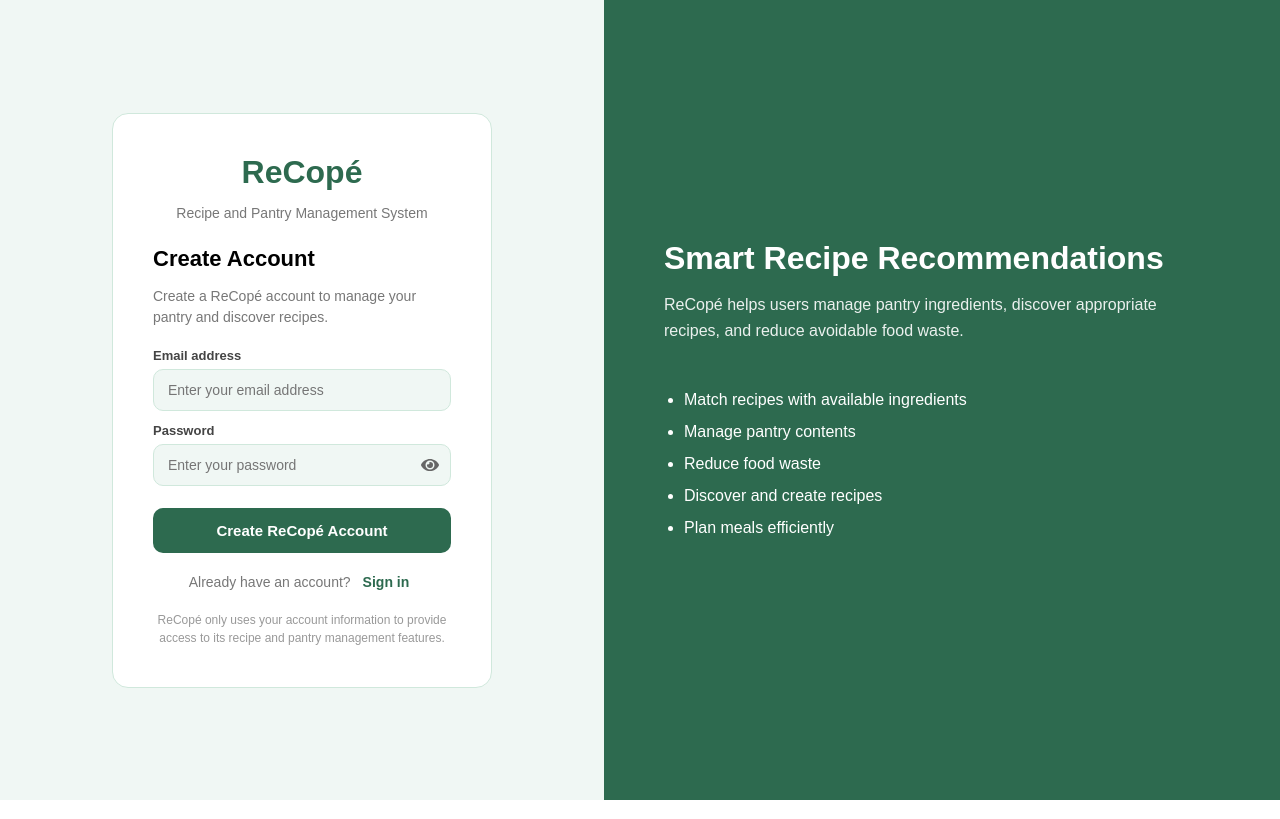
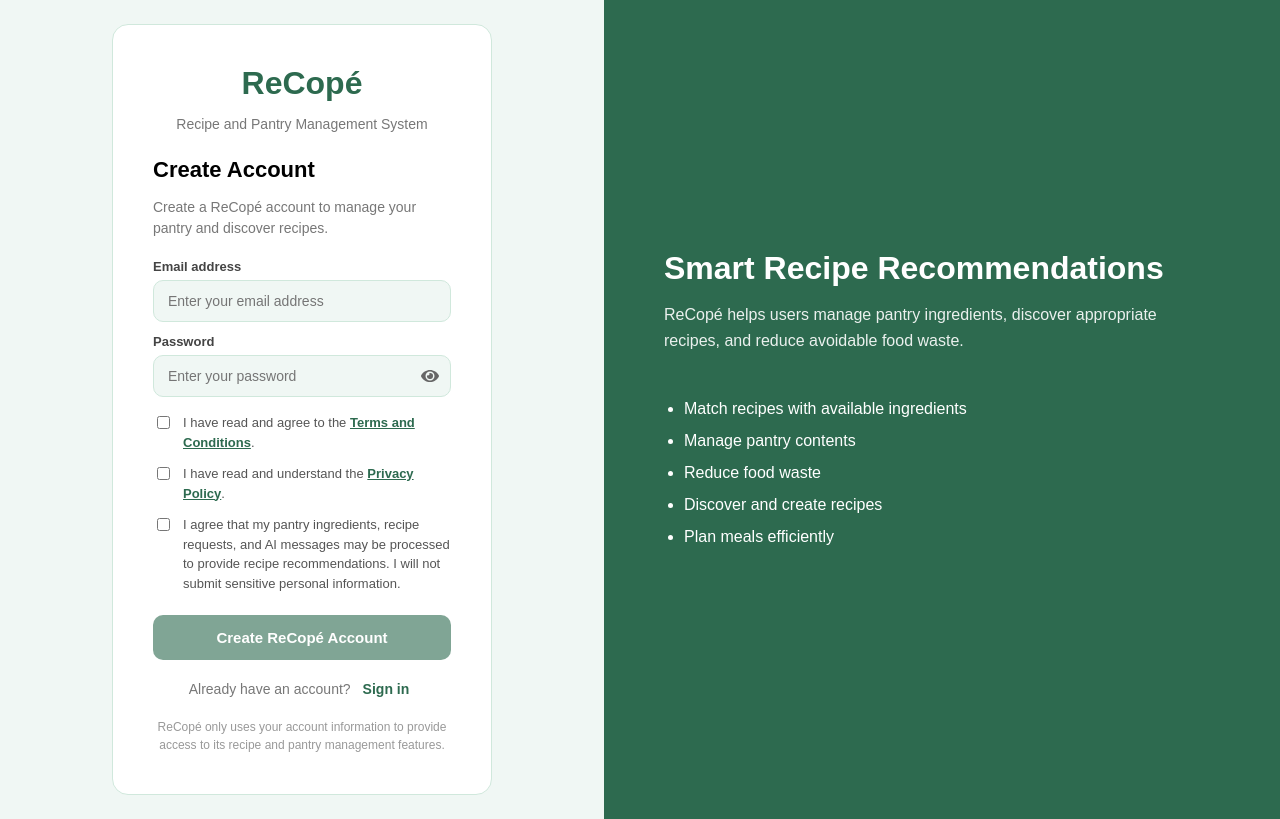
Before and after one commit to iamwhoiam3000/Recope-Final-Web-and-Mobile, a React (Create React App) app in the folder frontend/web/: page /login in a window 1280 px wide. Both pictures are taken after a click on the button "Sign up". Built offline with nearby package versions, Linux system fonts and the light colour scheme; no server answers.

Commit message:
Login updated

```diff
--- a/frontend/web/src/pages/Login.tsx
+++ b/frontend/web/src/pages/Login.tsx
@@ -31,6 +31,10 @@ export default function Login() {
 
   const [showPassword, setShowPassword] = useState(false);
 
+  const [termsAccepted, setTermsAccepted] = useState(false);
+  const [privacyAccepted, setPrivacyAccepted] = useState(false);
+  const [aiConsentAccepted, setAiConsentAccepted] = useState(false);
+
   const clearMessages = () => {
     setError("");
     setSuccess("");
@@ -44,12 +48,25 @@ export default function Login() {
 
     try {
       if (isSignUp) {
-        const { error: signUpError } = await supabase.auth.signUp({
+  if (!termsAccepted || !privacyAccepted || !aiConsentAccepted) {
+    setError(
+      "Please accept the Terms and Conditions, Privacy Policy, and AI data-processing consent before creating an account."
+    );
+    return;
+  }
+
+  const { error: signUpError } = await supabase.auth.signUp({
           email: email.trim(),
           password,
           options: {
-            emailRedirectTo: `${window.location.origin}/email-verified`,
-          },
+  emailRedirectTo: `${window.location.origin}/email-verified`,
+  data: {
+    terms_accepted: true,
+    privacy_accepted: true,
+    ai_consent_accepted: true,
+    consent_date: new Date().toISOString(),
+  },
+},
         });
 
         if (signUpError) {
@@ -136,6 +153,9 @@ export default function Login() {
     setIsSignUp((current) => !current);
     setPassword("");
     setShowPassword(false);
+    setTermsAccepted(false);
+    setPrivacyAccepted(false);
+    setAiConsentAccepted(false);
     clearMessages();
   };
 
@@ -358,6 +378,125 @@ export default function Login() {
               </button>
             </div>
 
+            {isSignUp && (
+  <div
+    style={{
+      marginTop: 16,
+      marginBottom: 12,
+      display: "flex",
+      flexDirection: "column",
+      gap: 12,
+    }}
+  >
+    <label
+      style={{
+        display: "flex",
+        alignItems: "flex-start",
+        gap: 10,
+        fontSize: 13,
+        color: "#555",
+        lineHeight: 1.5,
+        cursor: loading ? "not-allowed" : "pointer",
+      }}
+    >
+      <input
+        type="checkbox"
+        checked={termsAccepted}
+        onChange={(e) => {
+          setTermsAccepted(e.target.checked);
+          clearMessages();
+        }}
+        disabled={loading}
+        style={{ marginTop: 3 }}
+      />
+
+      <span>
+        I have read and agree to the{" "}
+        <a
+          href="/terms-and-conditions"
+          target="_blank"
+          rel="noreferrer"
+          style={{
+            color: GREEN.primary,
+            fontWeight: 600,
+          }}
+        >
+          Terms and Conditions
+        </a>
+        .
+      </span>
+    </label>
+
+    <label
+      style={{
+        display: "flex",
+        alignItems: "flex-start",
+        gap: 10,
+        fontSize: 13,
+        color: "#555",
+        lineHeight: 1.5,
+        cursor: loading ? "not-allowed" : "pointer",
+      }}
+    >
+      <input
+        type="checkbox"
+        checked={privacyAccepted}
+        onChange={(e) => {
+          setPrivacyAccepted(e.target.checked);
+          clearMessages();
+        }}
+        disabled={loading}
+        style={{ marginTop: 3 }}
+      />
+
+      <span>
+        I have read and understand the{" "}
+        <a
+          href="/privacy-policy"
+          target="_blank"
+          rel="noreferrer"
+          style={{
+            color: GREEN.primary,
+            fontWeight: 600,
+          }}
+        >
+          Privacy Policy
+        </a>
+        .
+      </span>
+    </label>
+
+    <label
+      style={{
+        display: "flex",
+        alignItems: "flex-start",
+        gap: 10,
+        fontSize: 13,
+        color: "#555",
+        lineHeight: 1.5,
+        cursor: loading ? "not-allowed" : "pointer",
+      }}
+    >
+      <input
+        type="checkbox"
+        checked={aiConsentAccepted}
+        onChange={(e) => {
+          setAiConsentAccepted(e.target.checked);
+          clearMessages();
+        }}
+        disabled={loading}
+        style={{ marginTop: 3 }}
+      />
+
+      <span>
+        I agree that my pantry ingredients, recipe requests, and AI messages may
+        be processed to provide recipe recommendations. I will not submit
+        sensitive personal information.
+      </span>
+    </label>
+  </div>
+)}
+
             {!isSignUp && (
               <button
                 type="button"
@@ -381,7 +520,11 @@ export default function Login() {
 
             <button
               type="submit"
-              disabled={loading}
+              disabled={
+                loading ||
+                (isSignUp &&
+                  (!termsAccepted || !privacyAccepted || !aiConsentAccepted))
+                }
               style={{
                 width: "100%",
                 padding: 14,
@@ -391,9 +534,19 @@ export default function Login() {
                 borderRadius: 10,
                 fontWeight: 600,
                 marginTop: 10,
-                cursor: loading ? "not-allowed" : "pointer",
+                cursor:
+                loading ||
+                (isSignUp &&
+                  (!termsAccepted || !privacyAccepted || !aiConsentAccepted))
+                  ? "not-allowed"
+                  : "pointer",
                 fontSize: 15,
-                opacity: loading ? 0.7 : 1,
+                opacity:
+                loading ||
+                (isSignUp &&
+                  (!termsAccepted || !privacyAccepted || !aiConsentAccepted))
+                  ? 0.6
+                  : 1,
               }}
             >
               {loading
```
